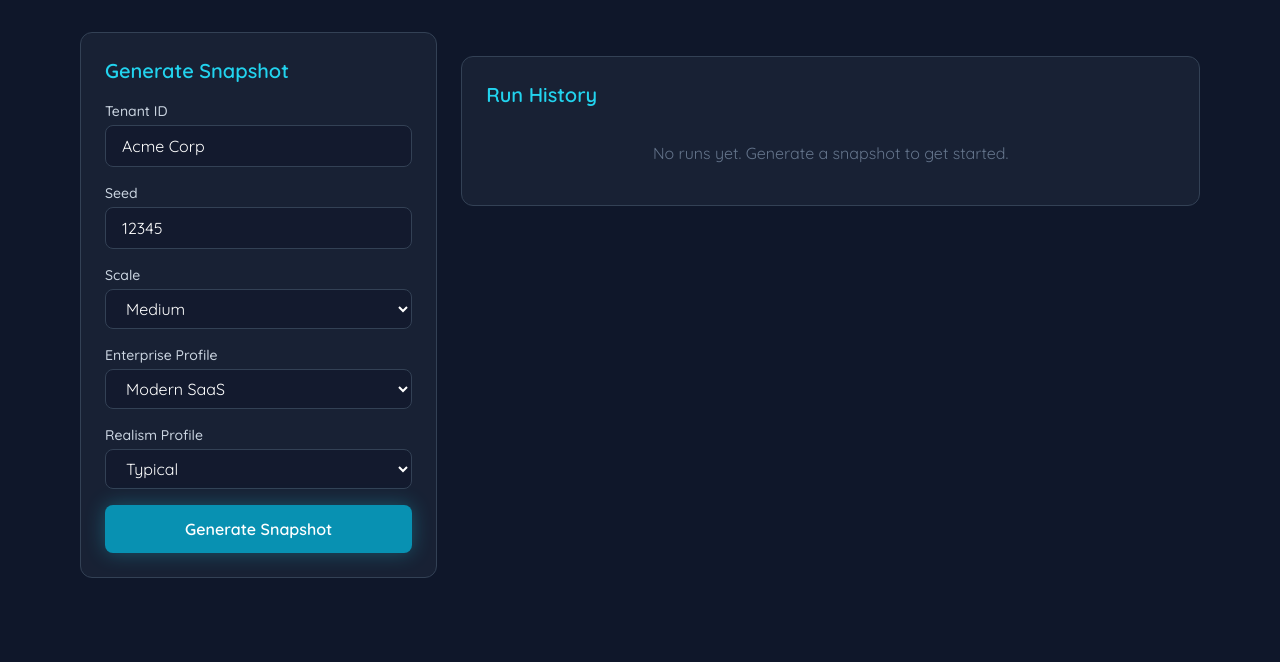
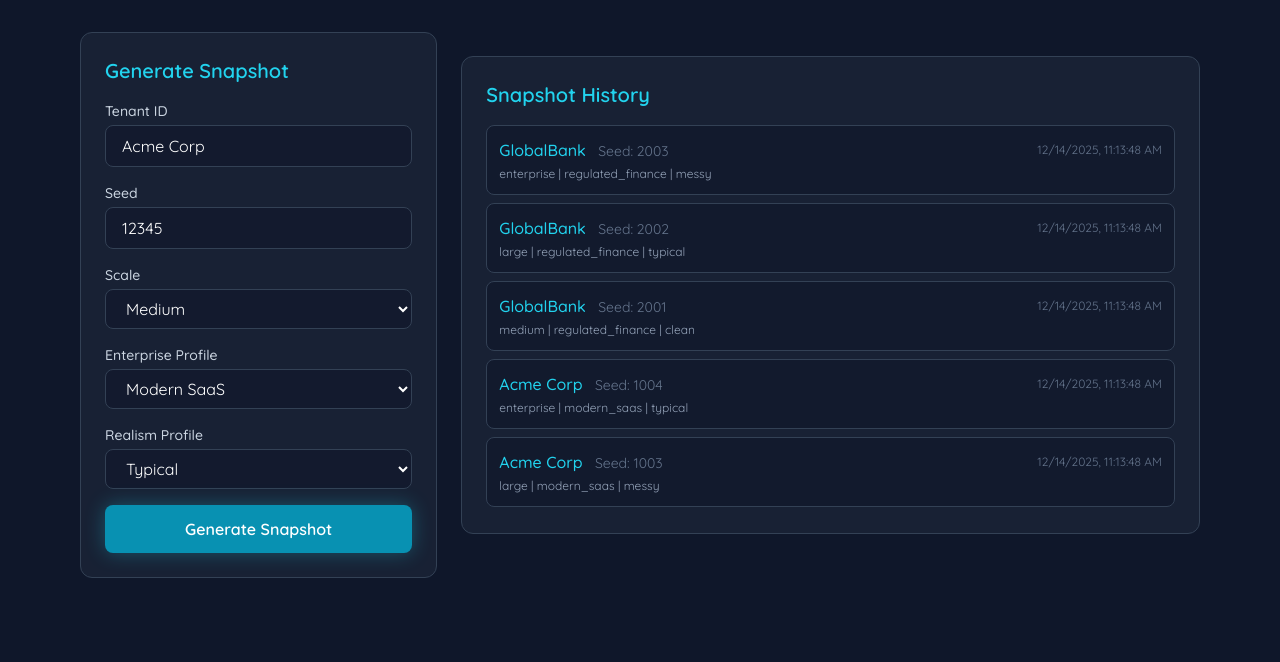
Before and after one commit to ilyacantor/Farmv2, a FastAPI app: page / in a window 1280 px wide. Shown: the part 108-770 px from the top of the page. Run offline with FastAPI, Linux system fonts and the light colour scheme; data comes from the database, SQL or seed files in the repository; data that the repository does not hold is empty; parts of the project's set-up code (start-up, migrations or seed data) failed here and were passed over; some libraries are stand-ins or nearby versions.

Commit message:
Update run history to display snapshot data correctly
Modify the UI in index.html to fetch and display snapshot data from the /api/snapshots endpoint instead of the legacy /api/runs endpoint.

Replit-Commit-Author: Agent
Replit-Commit-Session-Id: ef9099d8-1bb2-449a-8b45-e15360ccf9e6
Replit-Commit-Checkpoint-Type: full_checkpoint
Replit-Commit-Event-Id: 690f3af0-86d8-4438-bc2b-f505c45e66e3
Replit-Commit-Screenshot-Url: https://storage.googleapis.com/screenshot-production-us-central1/63971109-a901-48bc-a71f-89583b2e11d4/ef9099d8-1bb2-449a-8b45-e15360ccf9e6/u0n8EUY
Replit-Helium-Checkpoint-Created: true

```diff
--- a/templates/index.html
+++ b/templates/index.html
@@ -111,9 +111,9 @@
                 </div>
 
                 <div id="runsSection" class="bg-slate-800/60 rounded-xl p-6 border border-slate-700">
-                    <h2 class="text-xl font-semibold text-cyan-400 mb-4">Run History</h2>
-                    <div id="runsList" class="space-y-2"></div>
-                    <p id="noRuns" class="text-slate-500 text-center py-4">No runs yet. Generate a snapshot to get started.</p>
+                    <h2 class="text-xl font-semibold text-cyan-400 mb-4">Snapshot History</h2>
+                    <div id="runsList" class="space-y-2 max-h-96 overflow-y-auto"></div>
+                    <p id="noRuns" class="text-slate-500 text-center py-4">No snapshots yet.</p>
                 </div>
             </div>
         </div>
@@ -124,45 +124,45 @@
 
         async function loadRuns() {
             try {
-                const response = await fetch('/api/runs');
-                const runs = await response.json();
+                const response = await fetch('/api/snapshots');
+                const snapshots = await response.json();
 
                 const runsList = document.getElementById('runsList');
                 const noRuns = document.getElementById('noRuns');
 
-                if (runs.length === 0) {
+                if (snapshots.length === 0) {
                     runsList.innerHTML = '';
                     noRuns.classList.remove('hidden');
                 } else {
                     noRuns.classList.add('hidden');
-                    runsList.innerHTML = runs.map(run => `
+                    runsList.innerHTML = snapshots.map(snap => `
                         <div class="bg-slate-900/60 rounded-lg p-3 border border-slate-700 hover:border-cyan-500/50 transition-colors cursor-pointer"
-                             onclick="loadRun('${run.run_id}')">
+                             onclick="loadRun('${snap.snapshot_id}')">
                             <div class="flex items-center justify-between">
                                 <div>
-                                    <span class="text-cyan-400 font-medium">${run.tenant_id}</span>
-                                    <span class="text-slate-500 text-sm ml-2">Seed: ${run.seed}</span>
+                                    <span class="text-cyan-400 font-medium">${snap.tenant_id}</span>
+                                    <span class="text-slate-500 text-sm ml-2">Seed: ${snap.seed}</span>
                                 </div>
-                                <div class="text-xs text-slate-500">${new Date(run.generated_at).toLocaleString()}</div>
+                                <div class="text-xs text-slate-500">${new Date(snap.created_at).toLocaleString()}</div>
                             </div>
                             <div class="text-xs text-slate-400 mt-1">
-                                ${run.scale} | ${run.enterprise_profile} | ${run.realism_profile}
+                                ${snap.scale} | ${snap.enterprise_profile} | ${snap.realism_profile}
                             </div>
                         </div>
                     `).join('');
                 }
             } catch (e) {
-                console.error('Failed to load runs:', e);
+                console.error('Failed to load snapshots:', e);
             }
         }
 
-        async function loadRun(runId) {
+        async function loadRun(snapshotId) {
             try {
-                const response = await fetch(`/api/runs/${runId}`);
+                const response = await fetch(`/api/snapshots/${snapshotId}`);
                 currentSnapshot = await response.json();
                 displaySnapshot(currentSnapshot);
             } catch (e) {
-                console.error('Failed to load run:', e);
+                console.error('Failed to load snapshot:', e);
             }
         }
 
@@ -172,10 +172,10 @@
             const meta = snapshot.meta;
             document.getElementById('metaInfo').innerHTML = `
                 <div class="flex flex-wrap gap-4">
-                    <span><strong class="text-slate-300">Run ID:</strong> ${meta.run_id.substring(0, 8)}...</span>
+                    <span><strong class="text-slate-300">Snapshot ID:</strong> ${meta.snapshot_id.substring(0, 8)}...</span>
                     <span><strong class="text-slate-300">Tenant:</strong> ${meta.tenant_id}</span>
                     <span><strong class="text-slate-300">Seed:</strong> ${meta.seed}</span>
-                    <span><strong class="text-slate-300">Generated:</strong> ${new Date(meta.generated_at).toLocaleString()}</span>
+                    <span><strong class="text-slate-300">Created:</strong> ${new Date(meta.created_at).toLocaleString()}</span>
                 </div>
             `;
 
```
